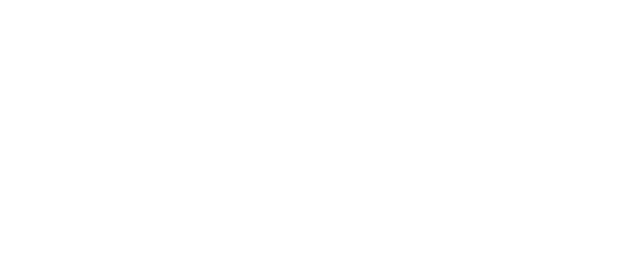
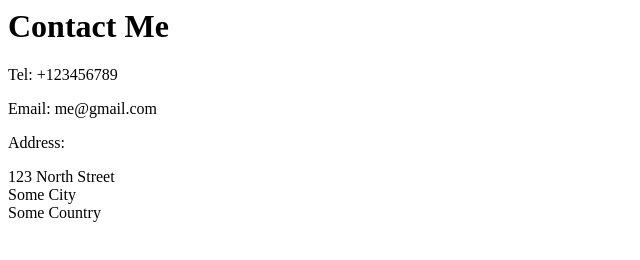
Before and after one commit to Aditya3ai/Portfolio, a plain HTML site: page index.html in a window 1280 px wide. Shown: the whole page, without its empty margins (0-640 px from the left). Drawn offline with Linux system fonts and the light colour scheme.

Commit message:
Update index.html

```diff
--- a/index.html
+++ b/index.html
@@ -13,3 +13,13 @@ HINT for TODO 6: You can use the height attribute set to 200 to make the image s
 https://developer.mozilla.org/en-US/docs/Web/HTML/Element/img#attr-height -->
 
 <!-- TODO 7: Add the Contact Me and About Me page links -->
+
+<h1>Contact Me</h1>
+<p>Tel: +123456789</p>
+<p>Email: me@gmail.com</p>
+<p>Address:</p>
+<p>
+  123 North Street<br />
+  Some City<br />
+  Some Country <br />
+</p>
```
